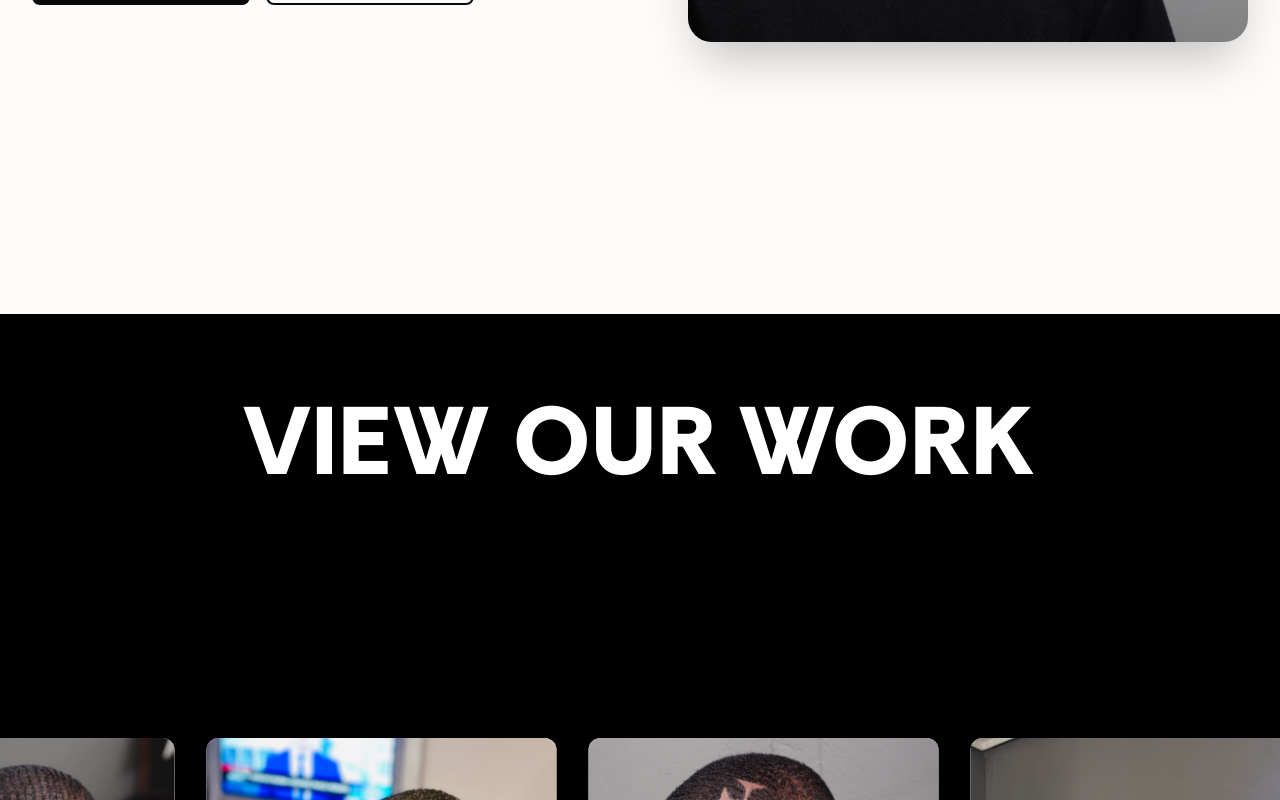
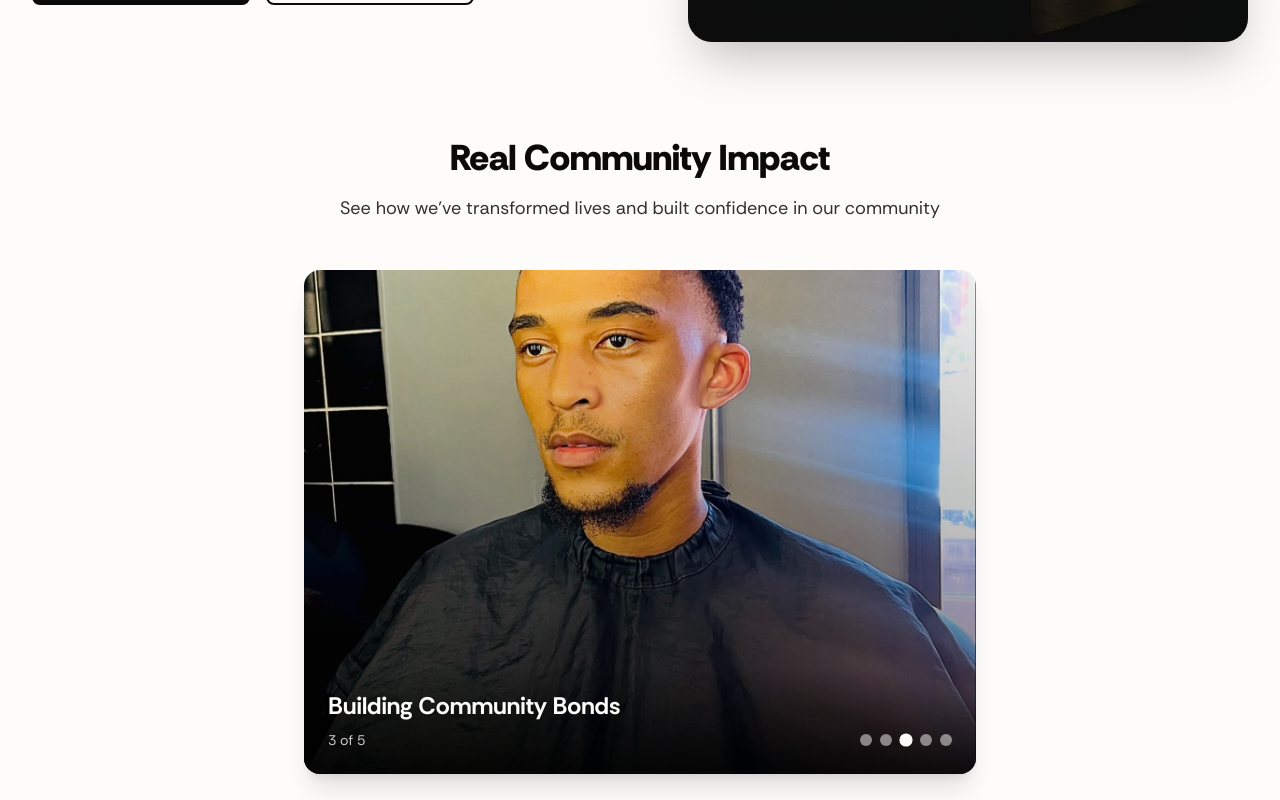
Before and after one commit to kaikhaya123/Real_Barbers, a Next.js app: page / in a window 1280 px wide. Shown: the part 1520-2320 px from the top of the page. Built offline with nearby package versions, Linux system fonts and the light colour scheme.

Commit message:
fix: fallback image for OZ; restore PortfolioGallery and IntroSection from Jan 3 (92e0f35, aa72f2f)

```diff
--- a/components/home/BarbersSection.tsx
+++ b/components/home/BarbersSection.tsx
@@ -6,7 +6,7 @@ import { useRef, useState, useEffect } from 'react'
 const BARBERS = [
   { name: 'MFANAFUTHI', img: '/Images/1767460998971.jpeg', href: '/barbers/mfanafuthi' },
   { name: 'SBONGA', img: '/Images/542329797_17898477192272317_2627203249755889965_n.png', href: '/barbers/abdel' },
-  { name: 'OZ', img: '/Images/oz.jpeg', href: '/barbers/oz' },
+  { name: 'OZ', img: '/Images/1767330787427.jpeg', href: '/barbers/oz' },
 ]
 
 export default function BarbersSection() {
--- a/components/home/IntroSection.tsx
+++ b/components/home/IntroSection.tsx
@@ -3,8 +3,48 @@
 import { motion } from 'framer-motion'
 import Image from 'next/image'
 import Button from '@/components/ui/Button'
+import { useState, useEffect } from 'react'
 
 export default function IntroSection() {
+  const [currentImageIndex, setCurrentImageIndex] = useState(0)
+
+  // Array of community images with captions
+  const communityImages = [
+    {
+      src: '/Images/1767456426218.jpegg',
+      caption: 'Fresh Cuts, Fresh Confidence',
+      alt: 'Community member enjoying fresh cut'
+    },
+    {
+      src: '/Images/1767456420453.jpeg',
+      caption: 'Professional Excellence',
+      alt: 'Professional grooming service'
+    },
+    {
+      src: '/Images/1767374000777.jpeg',
+      caption: 'Building Community Bonds',
+      alt: 'Community gathering at barbershop'
+    },
+    {
+      src: '/Images/1767457177038.jpeg',
+      caption: 'Transforming Lives',
+      alt: 'Another community transformation'
+    },
+    {
+      src: '/Images/1767457235355.jpeg',
+      caption: 'Style & Confidence',
+      alt: 'Stylish haircut showcase'
+    }
+  ]
+
+  // Auto-cycle through images every 3 seconds
+  useEffect(() => {
+    const interval = setInterval(() => {
+      setCurrentImageIndex((prev) => (prev + 1) % communityImages.length)
+    }, 3000)
+
+    return () => clearInterval(interval)
+  }, [communityImages.length])
   return (
     <section
       className="bg-cream-50 py-20 md:py-28 font-sans"
@@ -94,7 +134,7 @@ export default function IntroSection() {
           >
             <div className="relative h-[520px] md:h-[650px] rounded-3xl overflow-hidden shadow-2xl">
               <Image
-                src="/Images/clinton-dube-84lpzy66IZk-unsplash.jpg"
+                src="/Images/real_barbershop_za_1767437611547.png"
                 alt="Barber performing a clean fade haircut"
                 fill
                 priority
@@ -106,7 +146,86 @@ export default function IntroSection() {
           </motion.div>
         </div>
 
-        {/* Community Impact Gallery removed for now */}
+        {/* Community Impact Gallery */}
+        <motion.div
+          initial={{ opacity: 0, y: 16 }}
+          whileInView={{ opacity: 1, y: 0 }}
+          viewport={{ once: true }}
+          transition={{ duration: 0.5 }}
+          className="mt-24"
+        >
+          <div className="text-center mb-12">
+            <h3 className="text-2xl md:text-3xl lg:text-4xl font-black text-dark-900 mb-4">
+              Real Community Impact
+            </h3>
+            <p className="text-lg text-dark-700 max-w-2xl mx-auto">
+              See how we&#39;ve transformed lives and built confidence in our community
+            </p>
+          </div>
+
+          <div className="flex justify-center">
+            <div className="relative aspect-[4/3] w-full max-w-2xl rounded-2xl overflow-hidden shadow-xl bg-gray-100 group">
+              <Image
+                key={currentImageIndex}
+                src={communityImages[currentImageIndex].src}
+                alt={communityImages[currentImageIndex].alt}
+                fill
+                className="object-cover transition-all duration-700 ease-in-out"
+                sizes="(max-width: 768px) 95vw, (max-width: 1024px) 80vw, 50vw"
+                priority
+              />
+              <div className="absolute inset-0 bg-gradient-to-t from-black/60 via-black/20 to-transparent" />
+
+              {/* Caption with better positioning */}
+              <div className="absolute bottom-0 left-0 right-0 p-6 bg-gradient-to-t from-black/80 to-transparent">
+                <p className="text-cream-50 font-bold text-xl md:text-2xl mb-2 drop-shadow-lg">
+                  {communityImages[currentImageIndex].caption}
+                </p>
+                <div className="flex justify-between items-center">
+                  <div className="text-cream-50/80 text-sm">
+                    {currentImageIndex + 1} of {communityImages.length}
+                  </div>
+
+                  {/* Image indicators */}
+                  <div className="flex space-x-2">
+                    {communityImages.map((_, index) => (
+                      <button
+                        key={index}
+                        onClick={() => setCurrentImageIndex(index)}
+                        className={`w-3 h-3 rounded-full transition-all duration-300 ${
+                          index === currentImageIndex
+                            ? 'bg-cream-50 scale-110'
+                            : 'bg-cream-50/50 hover:bg-cream-50/70'
+                        }`}
+                      />
+                    ))}
+                  </div>
+                </div>
+              </div>
+
+              {/* Navigation arrows */}
+              <button
+                onClick={() => setCurrentImageIndex((prev) => prev === 0 ? communityImages.length - 1 : prev - 1)}
+                className="absolute left-4 top-1/2 transform -translate-y-1/2 bg-black/50 hover:bg-black/70 text-white p-2 rounded-full transition-all duration-300 opacity-0 group-hover:opacity-100"
+                aria-label="Previous image"
+              >
+                <svg className="w-6 h-6" fill="none" stroke="currentColor" viewBox="0 0 24 24">
+                  <path strokeLinecap="round" strokeLinejoin="round" strokeWidth={2} d="M15 19l-7-7 7-7" />
+                </svg>
+              </button>
+
+              <button
+                onClick={() => setCurrentImageIndex((prev) => (prev + 1) % communityImages.length)}
+                className="absolute right-4 top-1/2 transform -translate-y-1/2 bg-black/50 hover:bg-black/70 text-white p-2 rounded-full transition-all duration-300 opacity-0 group-hover:opacity-100"
+                aria-label="Next image"
+              >
+                <svg className="w-6 h-6" fill="none" stroke="currentColor" viewBox="0 0 24 24">
+                  <path strokeLinecap="round" strokeLinejoin="round" strokeWidth={2} d="M9 5l7 7-7 7" />
+                </svg>
+              </button>
+            </div>
+          </div>
+        </motion.div>
 
       </div>
     </section>
--- a/components/home/PortfolioGallery.tsx
+++ b/components/home/PortfolioGallery.tsx
@@ -8,11 +8,11 @@ const PortfolioGallery = () => {
     <div className="bg-black mt-24 md:mt-32 lg:mt-40">
       <div className="flex min-h-32 sm:min-h-40 md:min-h-48 lg:min-h-56 xl:min-h-64 items-center justify-center px-4 py-8 md:py-12 lg:py-16">
         <h2 className="text-4xl sm:text-5xl md:text-6xl lg:text-7xl xl:text-8xl font-black tracking-wide text-center leading-tight transform hover:scale-105 transition-all duration-300 drop-shadow-2xl">
-            <span className="text-white">
-            VIEW
-            </span>{" "}
+          <span className="text-black">
+            OUR
+          </span>{" "}
           <span className="text-white">
-       OUR WORK
+            REAL_BARBERSHOP HAIRCUTS
           </span>
         </h2>
       </div>
```
